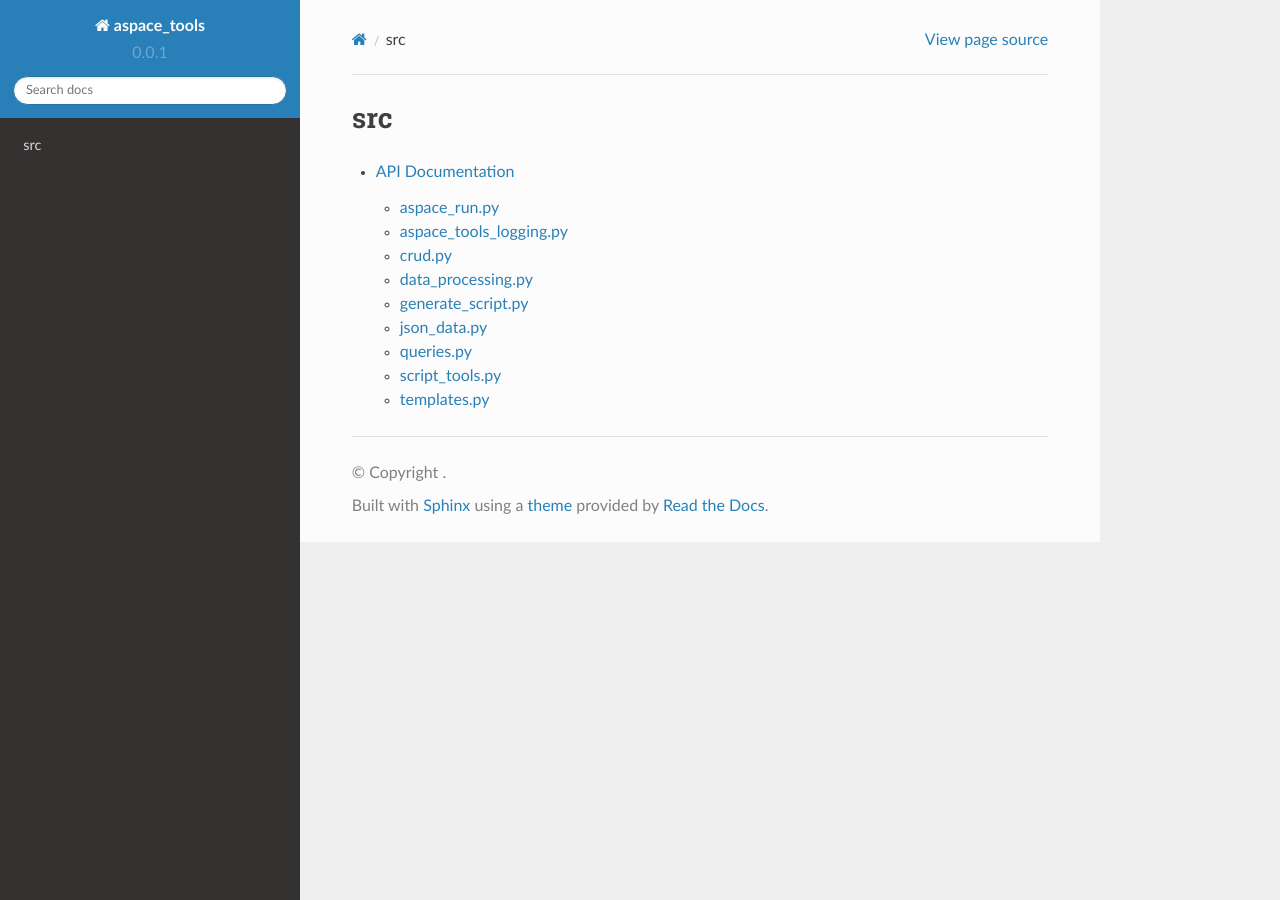
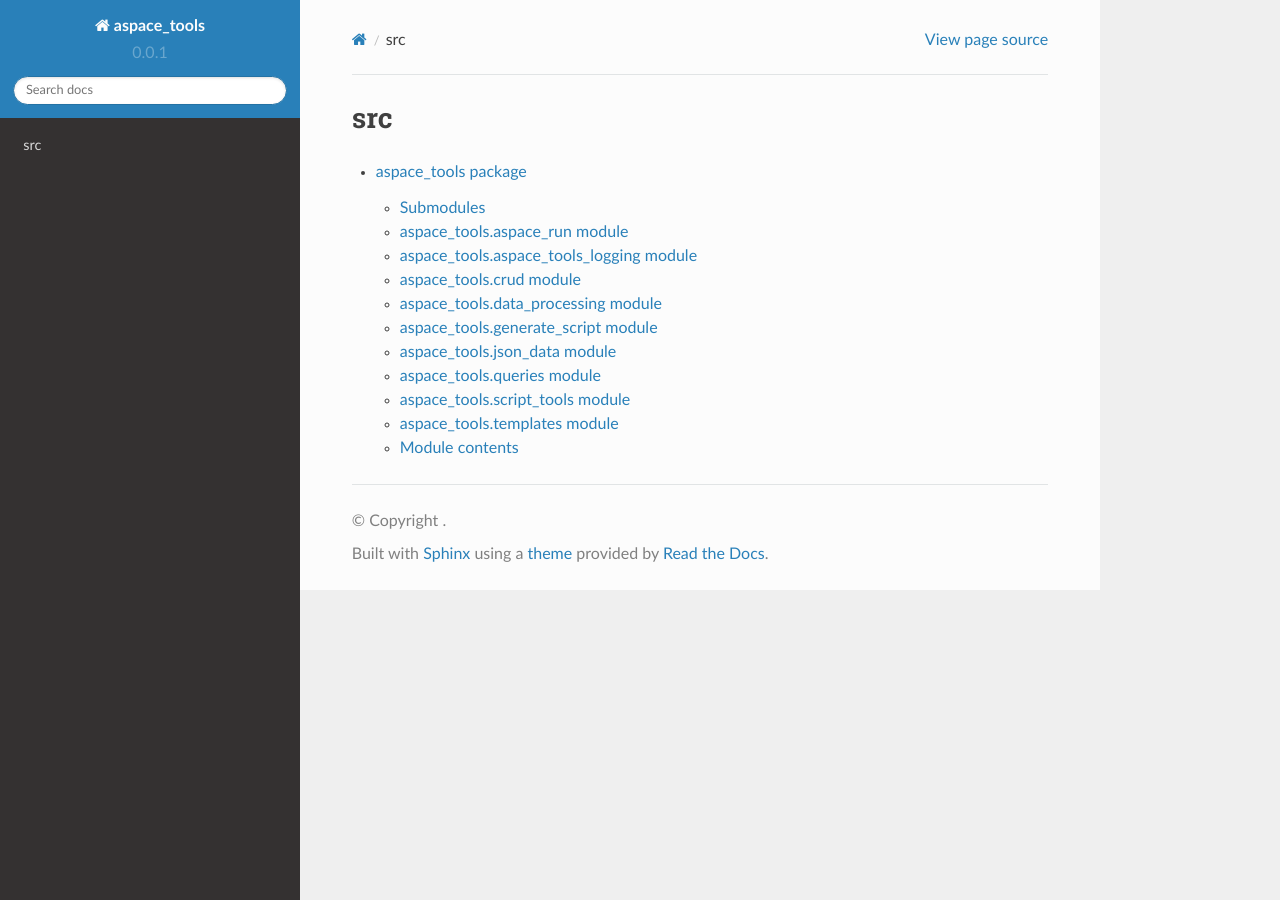
Before and after one commit to yalemssa/aspace_tools, a Sphinx documentation site: the page built from docs/modules.rst, in a window 1280 px wide. Built offline with Sphinx 7.4.7 and the Read the Docs theme 2.0.0, drawn with Linux system fonts in a browser that asks for light colours.

Commit message:
revert to working rtd

```diff
--- a/docs/aspace_tools.rst
+++ b/docs/aspace_tools.rst
@@ -1,7 +1,10 @@
-API Documentation
+aspace\_tools package
 =====================
 
-aspace_run.py
+Submodules
+----------
+
+aspace\_tools.aspace\_run module
 --------------------------------
 
 .. automodule:: aspace_tools.aspace_run
@@ -9,7 +12,7 @@ aspace_run.py
    :undoc-members:
    :show-inheritance:
 
-aspace_tools_logging.py
+aspace\_tools.aspace\_tools\_logging module
 -------------------------------------------
 
 .. automodule:: aspace_tools.aspace_tools_logging
@@ -17,7 +20,7 @@ aspace_tools_logging.py
    :undoc-members:
    :show-inheritance:
 
-crud.py
+aspace\_tools.crud module
 -------------------------
 
 .. automodule:: aspace_tools.crud
@@ -25,7 +28,7 @@ crud.py
    :undoc-members:
    :show-inheritance:
 
-data_processing.py
+aspace\_tools.data\_processing module
 -------------------------------------
 
 .. automodule:: aspace_tools.data_processing
@@ -33,7 +36,7 @@ data_processing.py
    :undoc-members:
    :show-inheritance:
 
-generate_script.py
+aspace\_tools.generate\_script module
 -------------------------------------
 
 .. automodule:: aspace_tools.generate_script
@@ -41,7 +44,7 @@ generate_script.py
    :undoc-members:
    :show-inheritance:
 
-json_data.py
+aspace\_tools.json\_data module
 -------------------------------
 
 .. automodule:: aspace_tools.json_data
@@ -49,7 +52,7 @@ json_data.py
    :undoc-members:
    :show-inheritance:
 
-queries.py
+aspace\_tools.queries module
 ----------------------------
 
 .. automodule:: aspace_tools.queries
@@ -57,7 +60,7 @@ queries.py
    :undoc-members:
    :show-inheritance:
 
-script_tools.py
+aspace\_tools.script\_tools module
 ----------------------------------
 
 .. automodule:: aspace_tools.script_tools
@@ -65,10 +68,18 @@ script_tools.py
    :undoc-members:
    :show-inheritance:
 
-templates.py
+aspace\_tools.templates module
 ------------------------------
 
 .. automodule:: aspace_tools.templates
    :members:
    :undoc-members:
    :show-inheritance:
+
+Module contents
+---------------
+
+.. automodule:: aspace_tools
+   :members:
+   :undoc-members:
+   :show-inheritance:
--- a/docs/index.rst
+++ b/docs/index.rst
@@ -4,7 +4,13 @@
 
 .. mdinclude:: ./README.md
 
-   modules
+API Documentation
+========================================
+
+.. automodule:: aspace_tools
+    :members:
+    :undoc-members:
+    :show-inheritance:
 
 Indices and tables
 ==================
```
